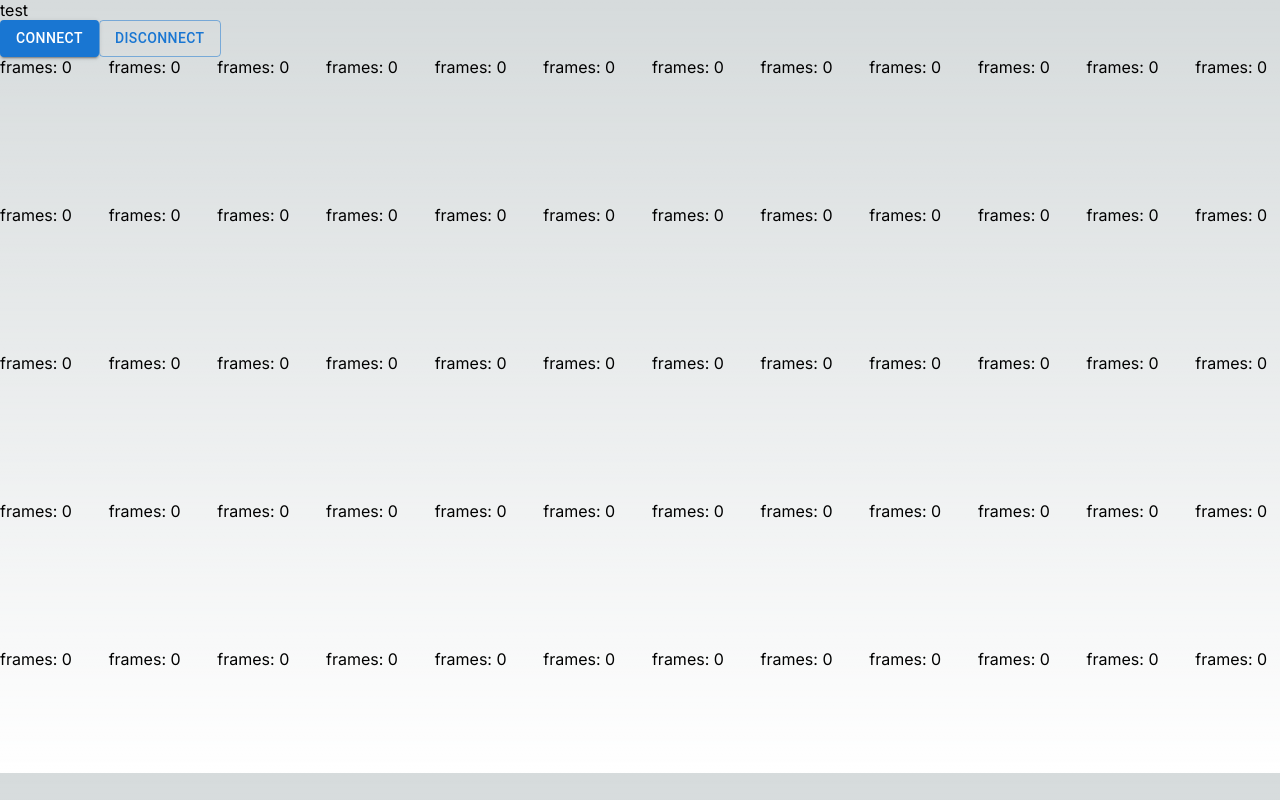
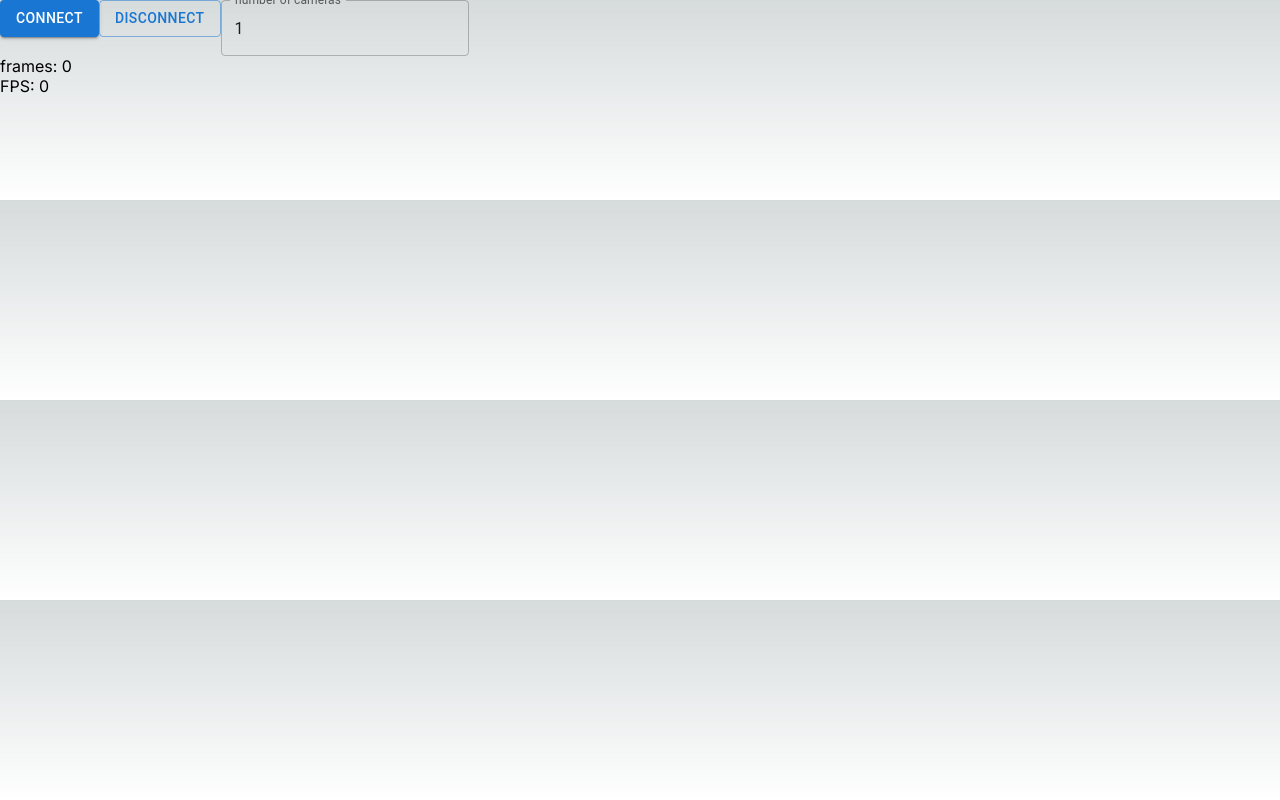
Before and after one commit to ckrivacic01/nextjs_h264_decoding, a Next.js app: page / in a window 1280 px wide. Built offline with nearby package versions, Linux system fonts and the light colour scheme.

Commit message:
dynamic number of cameras, add fps calculation

```diff
--- a/src/app/page.tsx
+++ b/src/app/page.tsx
@@ -1,14 +1,15 @@
 'use client'
-import { MouseEvent, useState, useRef } from 'react';
+import { MouseEvent, useState, useRef, use } from 'react';
 
 import { VideoMessage } from '@/generated/videomessage';
 import VideoConnection from '@/util/VideoConnection'
 import H264Player from '@/component/H264Player';
 import { Observable, Subject, map, range, toArray } from 'rxjs';
-import { Button, Grid } from '@mui/material';
+import { Button, Grid, TextField } from '@mui/material';
 
 export default function Home() {
   var connection: VideoConnection;
+  const [totalCameras, setTotalCameras] = useState("1");
   const frameSubject: Subject<VideoMessage> = new Subject<VideoMessage>();
 
 
@@ -29,31 +30,16 @@ export default function Home() {
     }
   }
 
-  const numberOfCameras = range(0, 30);
   const observable = frameSubject.asObservable();
-
-  const cameraViews = [];
-  for (let i = 0; i < 8; i++) {
-    cameraViews.push(
-      <Grid item xs={2} key={i}>
-        {/* <H264Player frameObservable={observable}/> */}
-        <img src="https://upload.wikimedia.org/wikipedia/commons/thumb/0/05/View_of_Empire_State_Building_from_Rockefeller_Center_New_York_City_dllu.jpg/600px-View_of_Empire_State_Building_from_Rockefeller_Center_New_York_City_dllu.jpg" />
-      </Grid>
-    );
-  }
-
   return (
     <div>
-      <p>test</p>
-
-
-
       <Button variant="contained" onClick={startConnection}>Connect</Button>
       <Button variant="outlined" onClick={stopConnection}>Disconnect</Button>
+      <TextField id="outlined-basic" label="number of cameras" variant="outlined" value={totalCameras} onChange={(e) => setTotalCameras(e.target.value)} />
 
 
       <Grid container spacing={{ xs: 2, md: 3 }} columns={{ xs: 4, sm: 8, md: 12 }}>
-        {Array.from(Array(60)).map((_, index) => (
+        {Array.from(Array(Number(totalCameras))).map((_, index) => (
           <Grid item xs={4} sm={4} md={1} key={index}>
             <H264Player frameObservable={observable} size={100} />
           </Grid>
--- a/src/component/H264Player.tsx
+++ b/src/component/H264Player.tsx
@@ -1,7 +1,7 @@
 'use client';
 
 import { useRef, useState, useEffect, use } from "react";
-import { Observable } from "rxjs";
+import { Observable, animationFrameScheduler, observeOn } from "rxjs";
 
 import H264Decoder from "@/util/H264";
 import { VideoMessage } from "@/generated/videomessage";
@@ -13,7 +13,10 @@ type H264PlayerProps = {
 
 function H264Player(props: H264PlayerProps){
 
-
+  const [totalFrames, setTotalFrames] = useState(0);
+  const canvasRef = useRef<HTMLCanvasElement>(null);
+  const [fps, setFps] = useState(0);
+  const fpsCalculationRef = useRef({startTime: 0});
 
     const setupDecoder = (parameterSets: Uint8Array | undefined) : H264Decoder => {
         var lDecoder : H264Decoder;
@@ -33,12 +36,16 @@ function H264Player(props: H264PlayerProps){
 
       useEffect(() => {
         const decoder = setupDecoder(undefined);
+        var startTime : number = 0;
 
         console.log("subscribing to decoder frame observable");
-        decoder.decodedFrame.subscribe((frame) => {
+        decoder.decodedFrame.pipe(observeOn(animationFrameScheduler)).subscribe((frame) => {
+
+          const now = performance.now();
           canvasRef.current?.getContext('2d')?.drawImage(frame, 0, 0, props.size, props.size);
           // setDim({width: frame.displayWidth, height: frame.displayHeight});
-          setTotalFrames(totalFrames + 1);
+          var newFrames = totalFrames + 1;
+          setTotalFrames(n => n + 1);
           frame.close();
         });
 
@@ -51,30 +58,24 @@ function H264Player(props: H264PlayerProps){
         return () => decoder.decoder.close();
       },[]);
 
-
-    // const [dim, setDim] = useState({width: 0, height: 0});
-    const [totalFrames, setTotalFrames] = useState(0);
-    const canvasRef = useRef<HTMLCanvasElement>(null);
-
-    //listen for decoded frames and draw them to the canvas
-    // decoderRef.current.decodedFrame.subscribe((frame) => {
-    //     canvasRef.current?.getContext('2d')?.drawImage(frame, 0, 0);
-    //     setDim({width: frame.displayWidth, height: frame.displayHeight});
-    //     setTotalFrames(totalFrames + 1);
-    //     //release resources held by the frame
-    //     // frame.close();
-    // });
-
-    //incoming frames will go to the decoder. Decoder will emmit VideoFrames when they are ready
-    // props.frameObservable
-    // .subscribe((videoMessage) => {
-    //     decoderRef.current.sendFrame(videoMessage);
-    // });
+      useEffect(() => {
+        if (fpsCalculationRef.current.startTime == 0) {
+          fpsCalculationRef.current.startTime = performance.now();
+        } else {
+          const elapsed = (performance.now() - fpsCalculationRef.current.startTime) / 1000;
+          const fps = totalFrames / elapsed;
+          console.log("fps=" + fps + "totalFrames=" + totalFrames)
+          // setStatus("render", `${fps.toFixed(0)} fps`);
+          setFps(fps);
+        }
+        console.log("totalframes changed" +totalFrames)
+      }, [totalFrames]);
 
 
   return(
     <div>
         <p>frames: {totalFrames}</p>
+        <p>FPS: {fps.toFixed(0)}</p>
         <canvas ref={canvasRef} width={props.size} height={props.size}/>
     </div>
   )
--- a/src/util/VideoConnection.ts
+++ b/src/util/VideoConnection.ts
@@ -8,7 +8,7 @@ class VideoConnection{
     token: string
     frameSubject: Subject<VideoMessage>
     constructor(){
-        this.token = 'eyJraWQiOiJWQ1MiLCJhbGciOiJFUzI1NiJ9.eyJpc3MiOiJWQ1MiLCJzdWIiOiJhZG1pbiIsImV4cCI6MTcyNzk2NDQ5NSwiaWF0IjoxNjk2NDI4NDk1fQ.tbfHKXAwdiiq4VPebrznaL5FEFXl5X44d9nXmk88Lf-wx0XT-EJqVl0Qxz3bDyLfXAiW5IC7i0DxAueIKFkxSQ'
+        this.token = 'eyJraWQiOiJWQ1MiLCJhbGciOiJFUzI1NiJ9.eyJpc3MiOiJWQ1MiLCJzdWIiOiJhZG1pbiIsImV4cCI6MTcyODEzMzg5NiwiaWF0IjoxNjk2NTk3ODk2fQ.XHu4hP7fPGaFsOY8etlPwbDQWKukWiwIFXJoa5N-LdugAiYTYALM2IBe6MI48BfibgRHPLg1Qmo8yjnUBCRltQ'
         this.url = `ws://localhost:80/api/v1/video?access_token=${this.token}`
         this.socket = new WebSocket(this.url);
         this.frameSubject = new Subject<VideoMessage>();
```
